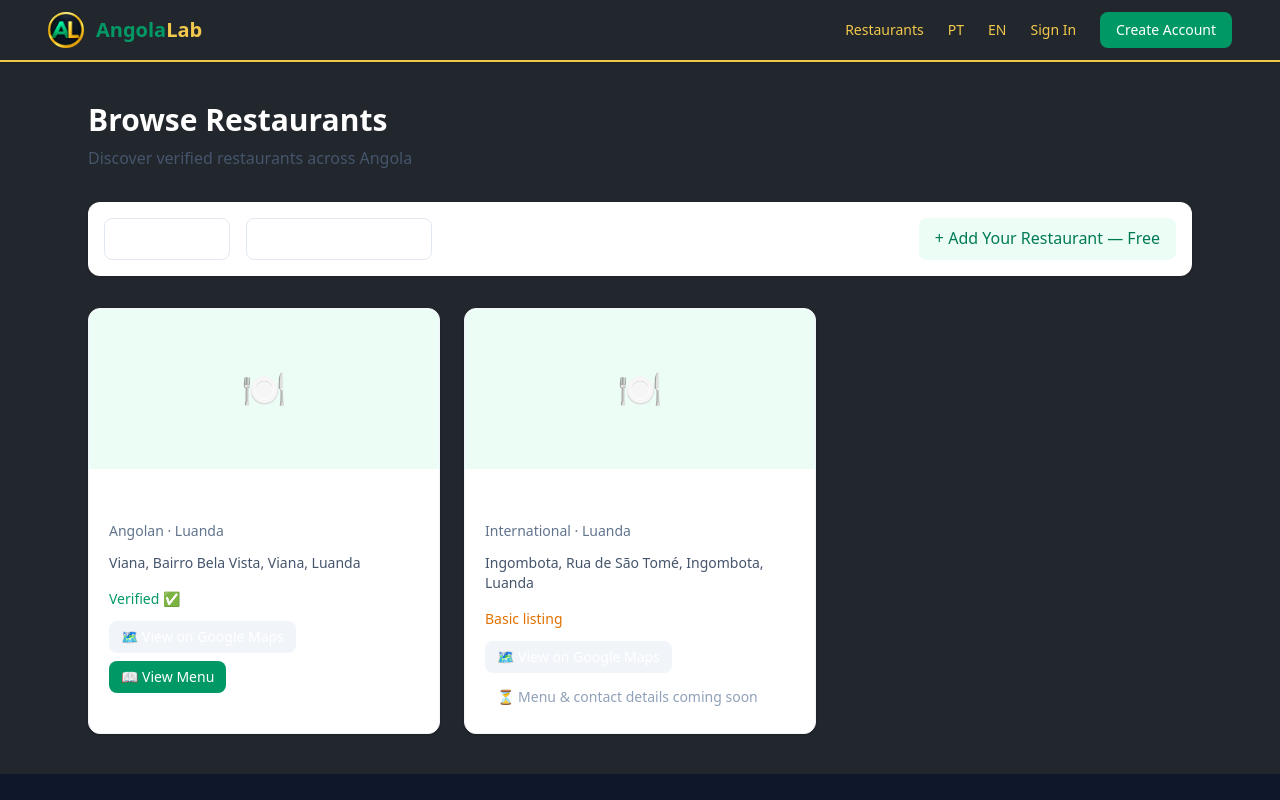
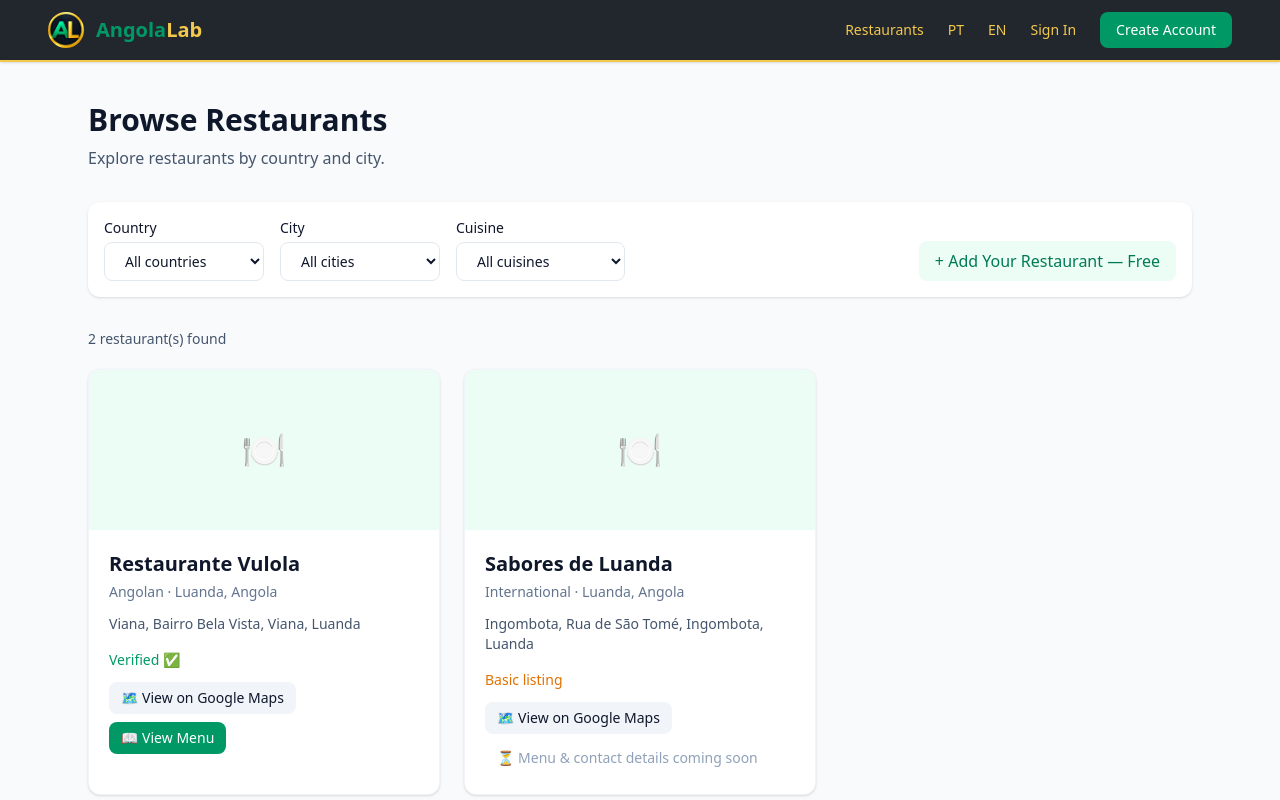
Before and after one commit to oswaldodeal/angolalab-restaurants, a Next.js app: page /en/restaurants in a window 1280 px wide. Shown: the top 800 px of the page. Built offline with nearby package versions, Linux system fonts and the light colour scheme.

Commit message:
feat: connect bilingual restaurant pages to shared location filters

```diff
--- a/app/en/restaurants/page.tsx
+++ b/app/en/restaurants/page.tsx
@@ -1,93 +1,5 @@
-import Link from 'next/link';
-import { translations } from '@/lib/translations';
-import { initialRestaurants, CUISINES, CITIES, getGoogleMapsUrl } from '@/lib/store';
-
-const t = translations.en;
+import RestaurantDirectory from '@/components/RestaurantDirectory';
 
 export default function RestaurantsListPage() {
-  return (
-    <main>
-
-      <section className="max-w-6xl mx-auto px-6 py-10">
-        <h1 className="text-3xl font-bold mb-2">{t.home.browseRestaurants}</h1>
-        <p className="text-slate-600 mb-8">Discover verified restaurants across Angola</p>
-
-        <div className="bg-white p-4 rounded-xl shadow-sm mb-8 flex flex-wrap gap-4">
-          <select className="px-4 py-2 border border-slate-200 rounded-lg bg-white">
-            <option value="">All Cities</option>
-            {CITIES.map(city => (
-              <option key={city.id} value={city.id}>{city.en}</option>
-            ))}
-          </select>
-          <select className="px-4 py-2 border border-slate-200 rounded-lg bg-white">
-            <option value="">All Cuisines</option>
-            {CUISINES.map(cuisine => (
-              <option key={cuisine.id} value={cuisine.id}>{cuisine.en}</option>
-            ))}
-          </select>
-          <Link
-            href="/en/restaurants/submit"
-            className="ml-auto bg-emerald-50 text-emerald-700 px-4 py-2 rounded-lg font-medium hover:bg-emerald-100"
-          >
-            + {t.home.addRestaurant}
-          </Link>
-        </div>
-
-        <div className="grid md:grid-cols-2 lg:grid-cols-3 gap-6">
-          {initialRestaurants.map(restaurant => {
-            const cuisineLabel = CUISINES.find(c => c.id === restaurant.cuisine)?.en || restaurant.cuisine;
-            const cityLabel = CITIES.find(c => c.id === restaurant.city)?.en || restaurant.city;
-            const mapsUrl = getGoogleMapsUrl(restaurant);
-
-            return (
-              <div key={restaurant.id} className="bg-white rounded-xl shadow-sm overflow-hidden border border-slate-100 hover:shadow-md transition-shadow">
-                <div className="h-40 bg-emerald-50 flex items-center justify-center text-4xl">
-                  🍽️
-                </div>
-                <div className="p-5">
-                  <h3 className="text-xl font-semibold mb-1">{restaurant.name}</h3>
-                  <p className="text-slate-500 text-sm mb-3">{cuisineLabel} · {cityLabel}</p>
-                  <p className="text-slate-600 text-sm mb-4">{restaurant.neighbourhood}, {restaurant.address}</p>
-
-                  <p className={`text-sm font-medium mb-3 ${
-                    restaurant.status === 'verified' ? 'text-emerald-600' :
-                    restaurant.status === 'basic' ? 'text-amber-600' : 'text-slate-400'
-                  }`}>
-                    {restaurant.status === 'verified' && t.restaurant.statusVerified}
-                    {restaurant.status === 'basic' && t.restaurant.statusBasic}
-                    {restaurant.status === 'pending' && t.restaurant.statusPending}
-                  </p>
-
-                  <div className="flex gap-2 flex-wrap">
-                    <a
-                      href={mapsUrl}
-                      target="_blank"
-                      rel="noopener noreferrer"
-                      className="text-sm bg-slate-100 px-3 py-1.5 rounded-lg hover:bg-slate-200"
-                    >
-                      🗺️ {t.restaurant.viewMap}
-                    </a>
-                    {restaurant.status === 'verified' ? (
-                      <Link
-                        href={`/en/restaurants/${restaurant.id}`}
-                        className="text-sm bg-emerald-600 text-white px-3 py-1.5 rounded-lg hover:bg-emerald-700"
-                      >
-                        📖 {t.restaurant.viewMenu}
-                      </Link>
-                    ) : (
-                      <span className="text-sm text-slate-400 px-3 py-1.5">
-                        ⏳ {t.restaurant.menuComing}
-                      </span>
-                    )}
-                  </div>
-                </div>
-              </div>
-            );
-          })}
-        </div>
-      </section>
-
-
-    </main>
-  );
+  return <RestaurantDirectory language="en" />;
 }
```
